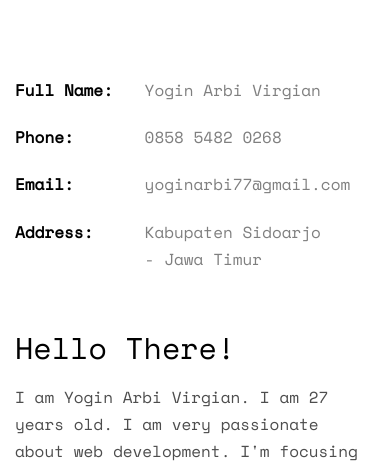
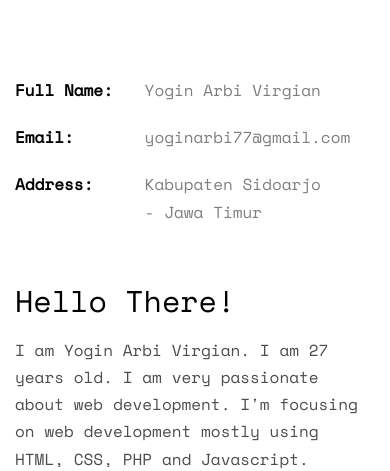
Before and after one commit to yoginarbi/myweb, a plain HTML site: page index.html in a window 390 px wide. Shown: the part 955-1426 px from the top of the page. Drawn offline with nearby package versions, Linux system fonts and the light colour scheme; some packages are replaced by stand-ins of ours; no server answers; files whose address does not match are found by name.

Commit message:
Update index.html
delete my phone

```diff
--- a/index.html
+++ b/index.html
@@ -57,7 +57,6 @@
 				<div class="col-md-6">
 					<ul class="info">
 						<li><span class="first-block">Full Name:</span><span class="second-block">Yogin Arbi Virgian</span></li>
-						<li><span class="first-block">Phone:</span><span class="second-block">0858 5482 0268</span></li>
 						<li><span class="first-block">Email:</span><span class="second-block">yoginarbi77@gmail.com</span></li>
 						<li><span class="first-block">Address:</span><span class="second-block">Kabupaten Sidoarjo - Jawa Timur</span></li>
 					</ul>
```
